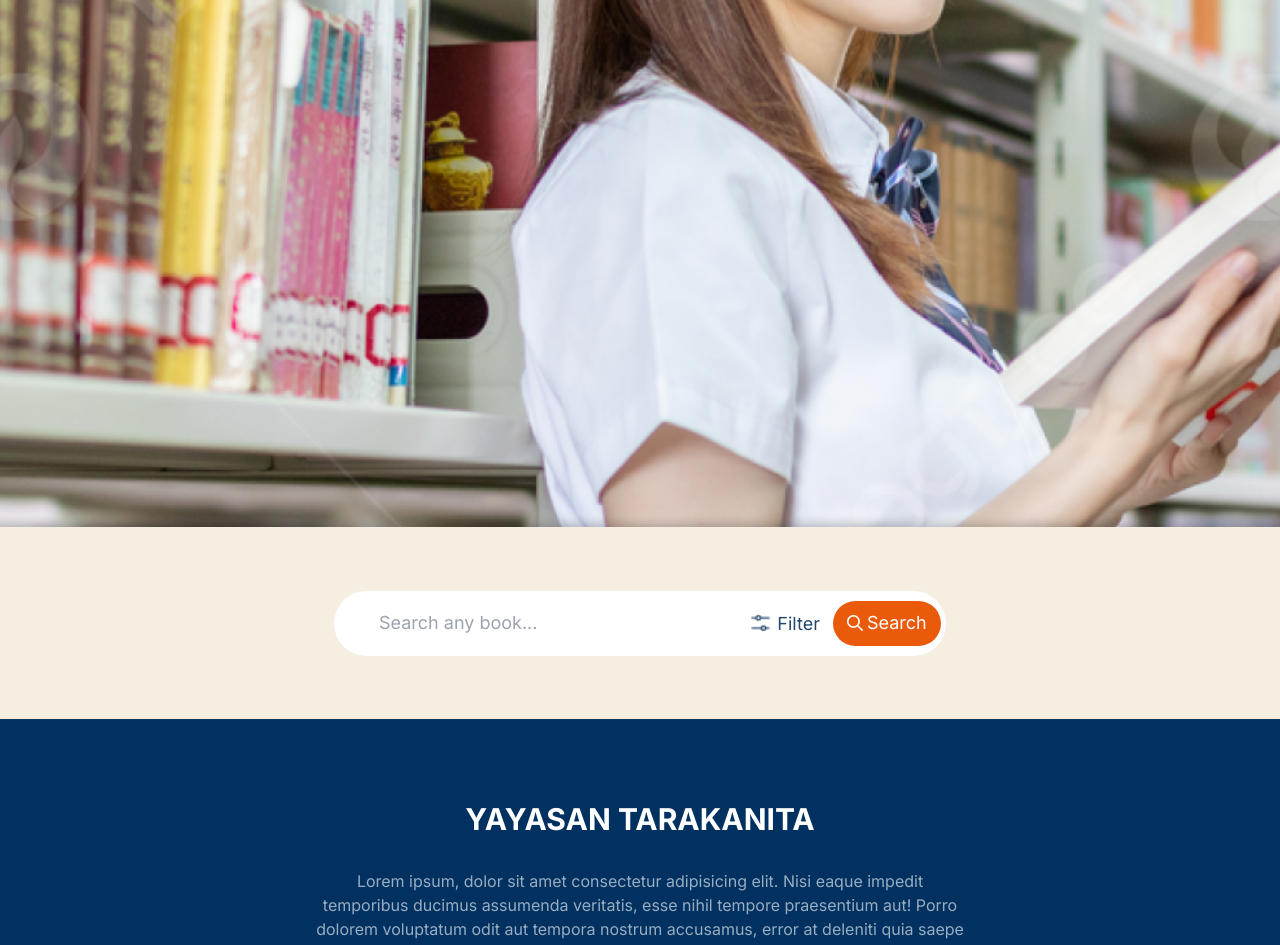
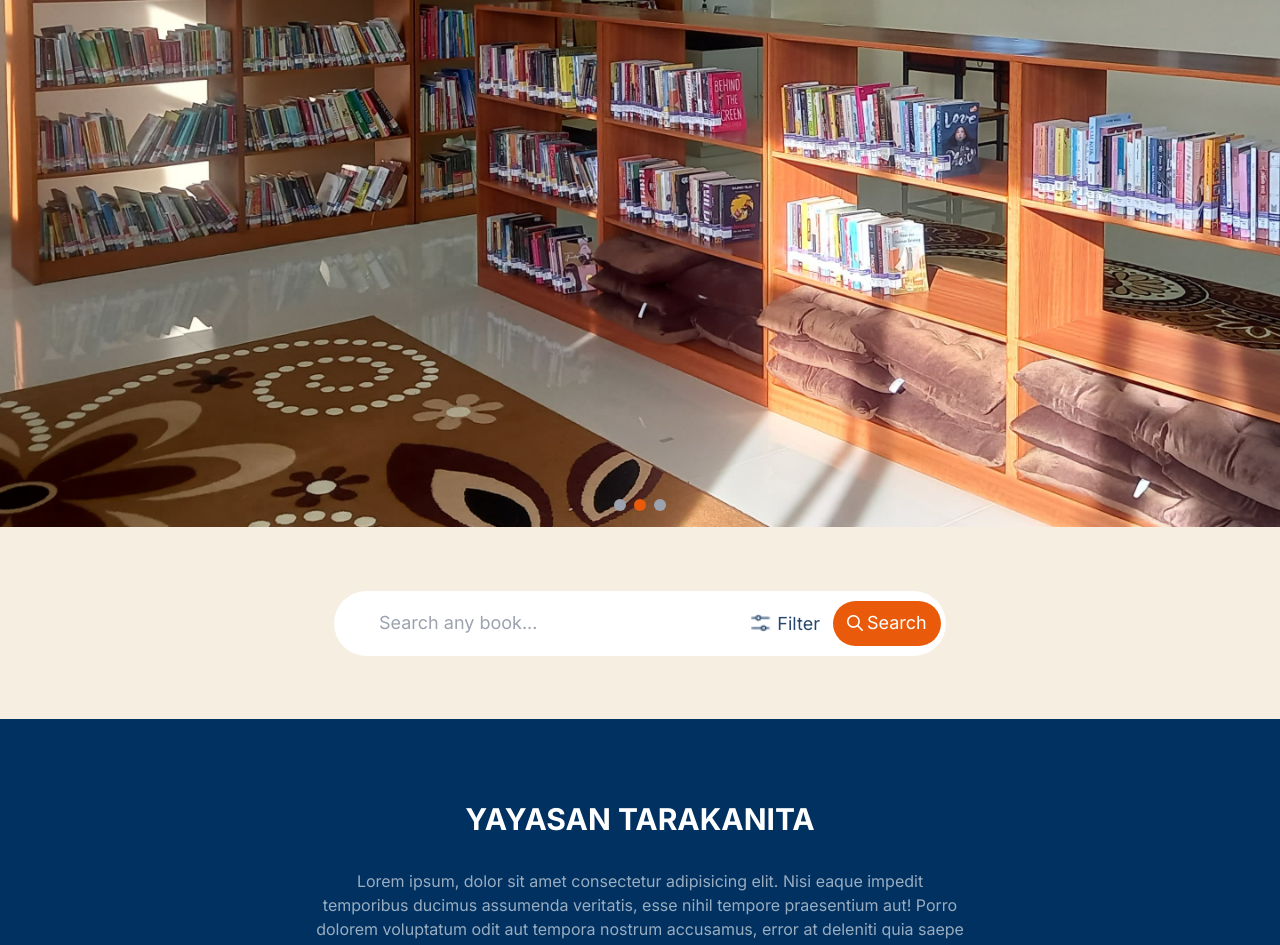
Before and after one commit to DevinTan4/library-management, a React (Vite) app: page / in a window 1280 px wide. Shown: the part 548-1493 px from the top of the page. Built offline with nearby package versions, Linux system fonts and the light colour scheme; the HTML template or start-up script is replaced by a standard one.

Commit message:
feat: create automatic image slider for home banner

```diff
--- a/src/assets/images/index.js
+++ b/src/assets/images/index.js
@@ -4,6 +4,9 @@ import homeImg from "./homeImg.png";
 import banner2Img from "./banner2Img.png";
 import banner3Img from "./banner3Img.png";
 import bannerMobileImg from "./bannerMobileImg.png";
+import perpus1 from "./perpus1.jpg";
+import perpus2 from "./perpus2.jpg";
+import perpus3 from "./perpus3.jpg";
 
 export {
   bannerImg,
@@ -12,4 +15,7 @@ export {
   banner2Img,
   banner3Img,
   bannerMobileImg,
+  perpus1,
+  perpus2,
+  perpus3,
 };
--- /dev/null
+++ b/src/data/images.js
@@ -0,0 +1,5 @@
+import { perpus1, perpus2, perpus3 } from "../assets/images";
+
+const images = [perpus1, perpus2, perpus3];
+
+export default images;
--- a/src/pages/home/index.jsx
+++ b/src/pages/home/index.jsx
@@ -8,14 +8,31 @@ import {
   twitterIcon,
   youtubeIcon,
 } from "../../assets/icons";
-import { homeImg, schoolLogoImg } from "../../assets/images";
+import { schoolLogoImg } from "../../assets/images";
+import { useEffect, useState } from "react";
+import images from "../../data/images";
 
 const HomePage = () => {
   const navigate = useNavigate();
+  const [currentIndex, setCurrentIndex] = useState(0);
 
   // Handle logout
   const handleLogout = () => {
     navigate("/login");
+  };
+
+  // Automatic image slider
+  useEffect(() => {
+    const intervalId = setInterval(() => {
+      setCurrentIndex((prevIndex) => (prevIndex + 1) % images.length);
+    }, 3000);
+
+    return () => clearInterval(intervalId);
+  }, []);
+
+  // Image slider dots
+  const goToSlide = (index) => {
+    setCurrentIndex(index);
   };
 
   return (
@@ -53,11 +70,34 @@ const HomePage = () => {
       {/* Main */}
       <main>
         {/* Home banner */}
-        <img
-          src={homeImg}
-          alt="Home Image"
-          className="h-[559px] object-cover object-center w-full lg:h-[1000px] desktop:h-[771px]"
-        />
+        <div className="relative w-full h-[559px] lg:h-[1000px] desktop:h-[771px] overflow-hidden">
+          {images.map((image, index) => (
+            <div
+              key={index}
+              className={`absolute w-full h-full transition-opacity duration-1000 ${
+                index === currentIndex ? "opacity-100" : "opacity-0"
+              }`}
+            >
+              <img
+                src={image}
+                alt={`Slide ${index}`}
+                className="object-cover object-center w-full h-full"
+              />
+            </div>
+          ))}
+          {/* Image slider dots */}
+          <div className="absolute flex space-x-2 transform -translate-x-1/2 bottom-4 left-1/2">
+            {images.map((_, index) => (
+              <button
+                key={index}
+                onClick={() => goToSlide(index)}
+                className={`w-3 h-3 rounded-full ${
+                  index === currentIndex ? "bg-orange" : "bg-gray-400"
+                }`}
+              />
+            ))}
+          </div>
+        </div>
         {/* Search area */}
         <div className="h-[122px] p-[41px] flex flex-col justify-center items-center lg:h-48 desktop:h-[147px]">
           <div className="flex items-center w-full h-full gap-3 bg-white rounded-full p-[5px] pl-5 lg:w-[612px] lg:h-[65px] lg:pl-[45px] lg:justify-between desktop:w-[743px]">
```
